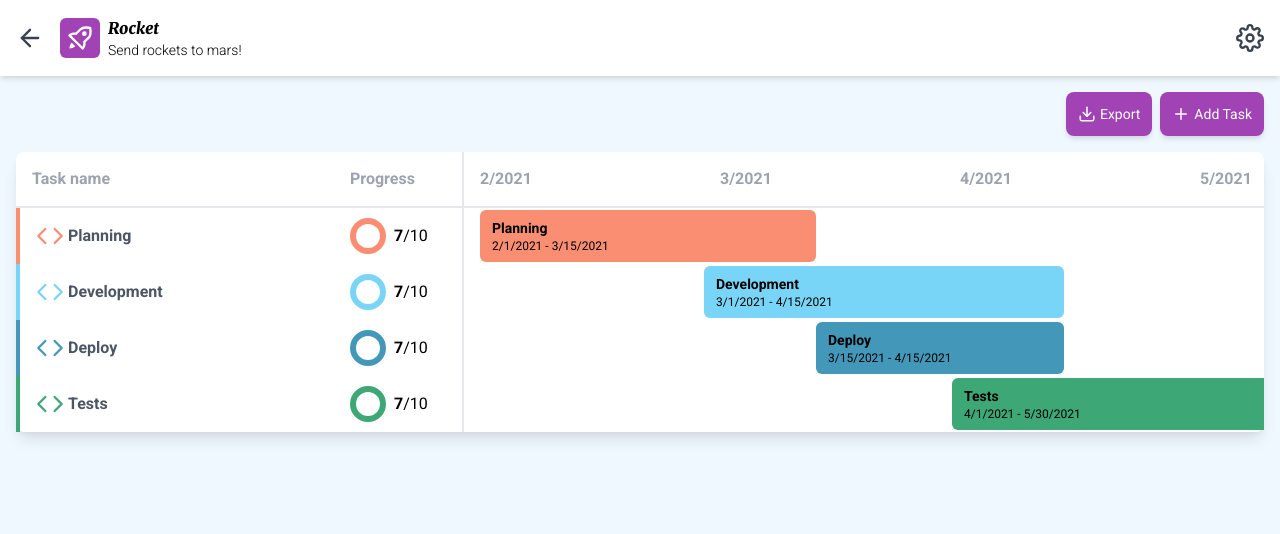
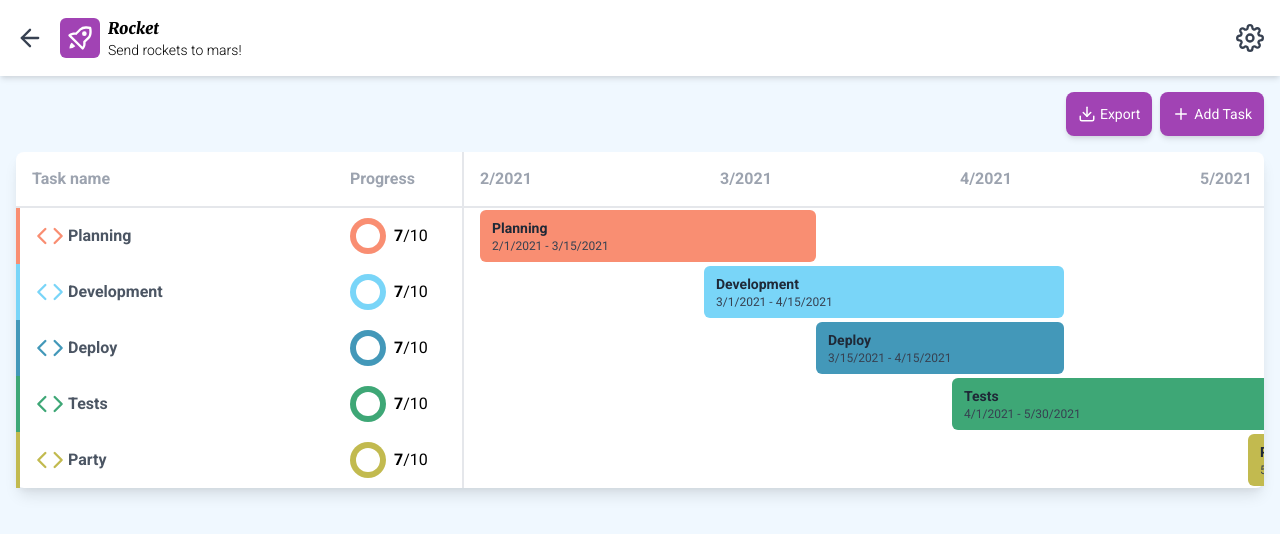
Before and after one commit to iamtheluiz/gantt-organon, a React (Create React App) app: page /project/1 in a window 1280 px wide. Shown: the top 534 px of the page. Built offline with nearby package versions, Linux system fonts and the light colour scheme.

Commit message:
feat: add Task context

```diff
--- a/src/App.tsx
+++ b/src/App.tsx
@@ -1,10 +1,14 @@
 import Routes from './routes';
+
+import { TaskProvider } from './context/task';
 
 import './styles/global.css';
 
 function App() {
   return (
-    <Routes />
+    <TaskProvider>
+      <Routes />
+    </TaskProvider>
   );
 }
 
--- a/src/components/TaskInfo.tsx
+++ b/src/components/TaskInfo.tsx
@@ -1,14 +1,8 @@
 import React from 'react';
 import { FiCode } from 'react-icons/fi';
+import { Task } from '../context/task';
 
 import '../styles/pages/Home.css';
-
-export interface Task {
-  name: string;
-  color: string;
-  start: Date;
-  end: Date;
-}
 
 interface TaskInfoProps {
   task: Task;
@@ -20,8 +14,8 @@ export const TaskInfo: React.FC<TaskInfoProps> = ({ task }) => (
     style={{ borderColor: task.color }}
   >
     <div className="flex flex-row items-center flex-1">
-      <FiCode className="w-7 h-full" color={task.color} />
-      <strong className="text-base text-gray-600 dark:text-gray-300 ml-1">{task.name}</strong>
+      <FiCode className="w-7 h-full hidden sm:inline" color={task.color} />
+      <strong className="text-base text-gray-600 dark:text-gray-300 ml-1 sm:inline hidden">{task.name}</strong>
     </div>
     <div className="flex flex-row items-center w-24">
       <div
--- a/src/components/TaskItem.tsx
+++ b/src/components/TaskItem.tsx
@@ -1,5 +1,5 @@
 import React, { useEffect, useState } from 'react';
-import { Task } from './TaskInfo';
+import { Task } from '../context/task';
 
 interface TaskItemProps {
   task: Task;
@@ -35,8 +35,8 @@ const TaskItem: React.FC<TaskItemProps> = ({ task, daySize, firstTimelineDay })
       style={{ width: `${width}rem`, marginLeft: `${offset}rem` }}
     >
       <div className="w-full flex flex-col py-2 px-3 rounded-md" style={{ backgroundColor: task.color }}>
-        <strong className="text-sm">{task.name}</strong>
-        <span className="text-xs">{`${task.start.toLocaleDateString()} - ${task.end.toLocaleDateString()}`}</span>
+        <strong className="text-sm text-gray-800">{task.name}</strong>
+        <span className="text-xs text-gray-700">{`${task.start.toLocaleDateString()} - ${task.end.toLocaleDateString()}`}</span>
       </div>
     </div>
   );
--- /dev/null
+++ b/src/context/task.tsx
@@ -0,0 +1,73 @@
+import React, { createContext, useContext, useState } from 'react';
+
+export type Task = {
+  name: string;
+  color: string;
+  start: Date;
+  end: Date;
+}
+
+interface TaskContextProps {
+  tasks: Task[];
+  // eslint-disable-next-line no-unused-vars
+  setTasks: (arg0: Task[]) => void;
+}
+
+const TaskContext = createContext<TaskContextProps>({} as TaskContextProps);
+
+const TaskProvider: React.FC = ({ children }) => {
+  const [tasks, setTasks] = useState<Task[]>([
+    {
+      name: 'Planning',
+      color: '#f98e72',
+      start: new Date(2021, 1, 1),
+      end: new Date(2021, 2, 15),
+    },
+    {
+      name: 'Development',
+      color: '#79d5f8',
+      start: new Date(2021, 2, 1),
+      end: new Date(2021, 3, 15),
+    },
+    {
+      name: 'Deploy',
+      color: '#4398b9',
+      start: new Date(2021, 2, 15),
+      end: new Date(2021, 3, 15),
+    },
+    {
+      name: 'Tests',
+      color: '#3ea776',
+      start: new Date(2021, 3, 1),
+      end: new Date(2021, 4, 30),
+    },
+    {
+      name: 'Party',
+      color: '#c2ba4f',
+      start: new Date(2021, 4, 8),
+      end: new Date(2021, 4, 30),
+    },
+  ]);
+
+  return (
+    <TaskContext.Provider value={{
+      tasks,
+      setTasks,
+    }}
+    >
+      {children}
+    </TaskContext.Provider>
+  );
+};
+
+function useTask(): TaskContextProps {
+  const context = useContext(TaskContext);
+
+  if (!context) {
+    throw new Error('useHorse must be used within a HorseProvider');
+  }
+
+  return context;
+}
+
+export { TaskProvider, useTask };
--- a/src/pages/Project.tsx
+++ b/src/pages/Project.tsx
@@ -1,46 +1,20 @@
 import { useEffect, useState } from 'react';
 import { FiDownload, FiPlus } from 'react-icons/fi';
 import { BiRocket } from 'react-icons/bi';
-import TaskInfo, { Task } from '../components/TaskInfo';
+
+import { useTask } from '../context/task';
+
+import Header from '../components/Header';
+import TaskItem from '../components/TaskItem';
+import TaskInfo from '../components/TaskInfo';
 
 import '../styles/pages/Project.css';
-import Header from '../components/Header';
-import TaskItem from '../components/TaskItem';
 
 function Project() {
-  const [tasks, setTasks] = useState<Task[]>([]);
+  const { tasks } = useTask();
   const [months, setMonths] = useState<{ display: string, dayCount: number}[]>([]);
   const daySize = 0.5;
   const [firstMonth, setFirstMonth] = useState<Date | null>(null);
-
-  useEffect(() => {
-    setTasks([
-      {
-        name: 'Planning',
-        color: '#f98e72',
-        start: new Date(2021, 1, 1),
-        end: new Date(2021, 2, 15),
-      },
-      {
-        name: 'Development',
-        color: '#79d5f8',
-        start: new Date(2021, 2, 1),
-        end: new Date(2021, 3, 15),
-      },
-      {
-        name: 'Deploy',
-        color: '#4398b9',
-        start: new Date(2021, 2, 15),
-        end: new Date(2021, 3, 15),
-      },
-      {
-        name: 'Tests',
-        color: '#3ea776',
-        start: new Date(2021, 3, 1),
-        end: new Date(2021, 4, 30),
-      },
-    ]);
-  }, []);
 
   useEffect(() => {
     if (tasks.length > 0) {
@@ -101,9 +75,9 @@ function Project() {
         </header>
 
         <div className="flex flex-row mt-4 rounded-lg bg-white dark:bg-gray-800 shadow-lg">
-          <aside className="taskList max-w-md w-full border-r-2 border-gray-200 dark:border-gray-700">
+          <aside className="taskList max-w-min sm:max-w-md w-full border-r-2 border-gray-200 dark:border-gray-700">
             <div className="flex items-center text-left w-full h-14 px-4 border-b-2 border-gray-200 dark:border-gray-700">
-              <strong className="flex-1 text-gray-400">Task name</strong>
+              <strong className="flex-1 text-gray-400 hidden sm:inline">Task name</strong>
               <strong className="w-24 text-gray-400">Progress</strong>
             </div>
             {tasks.map((task) => (
```
